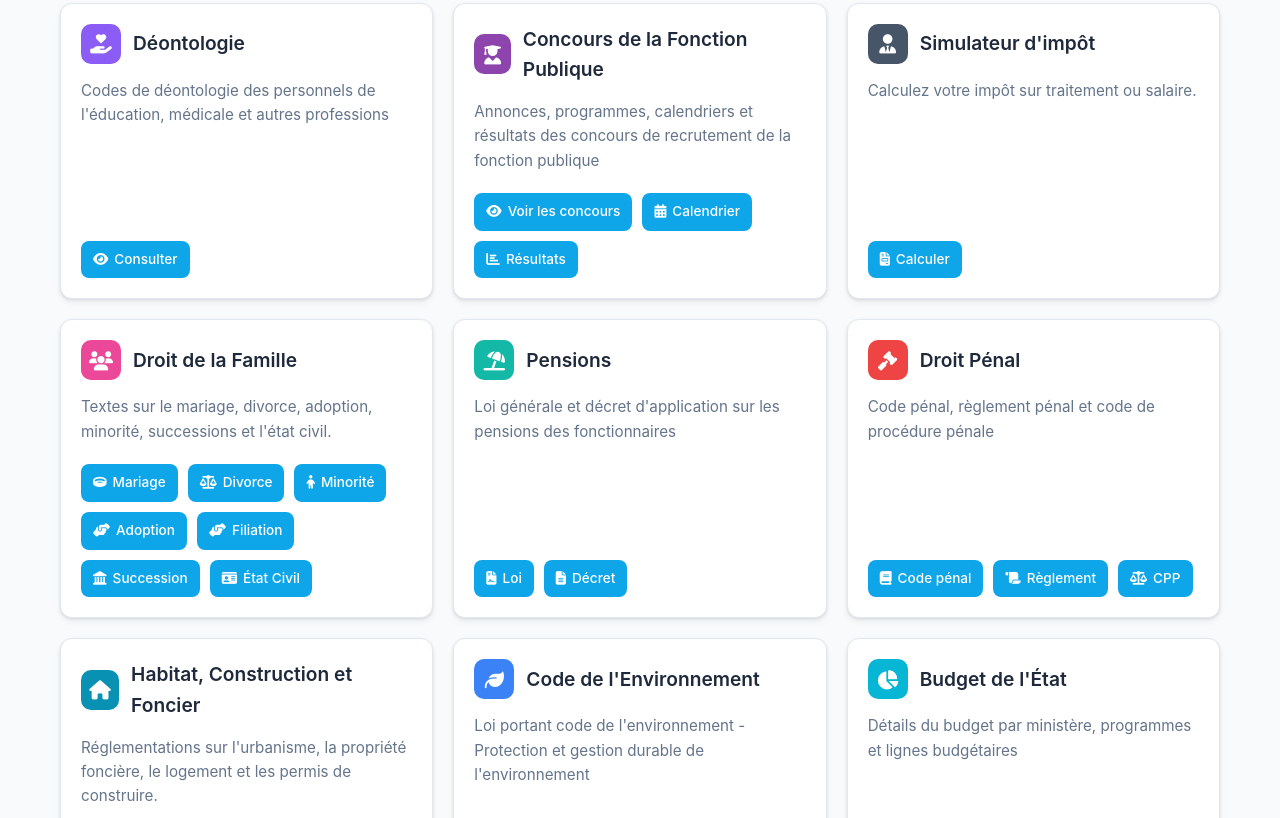
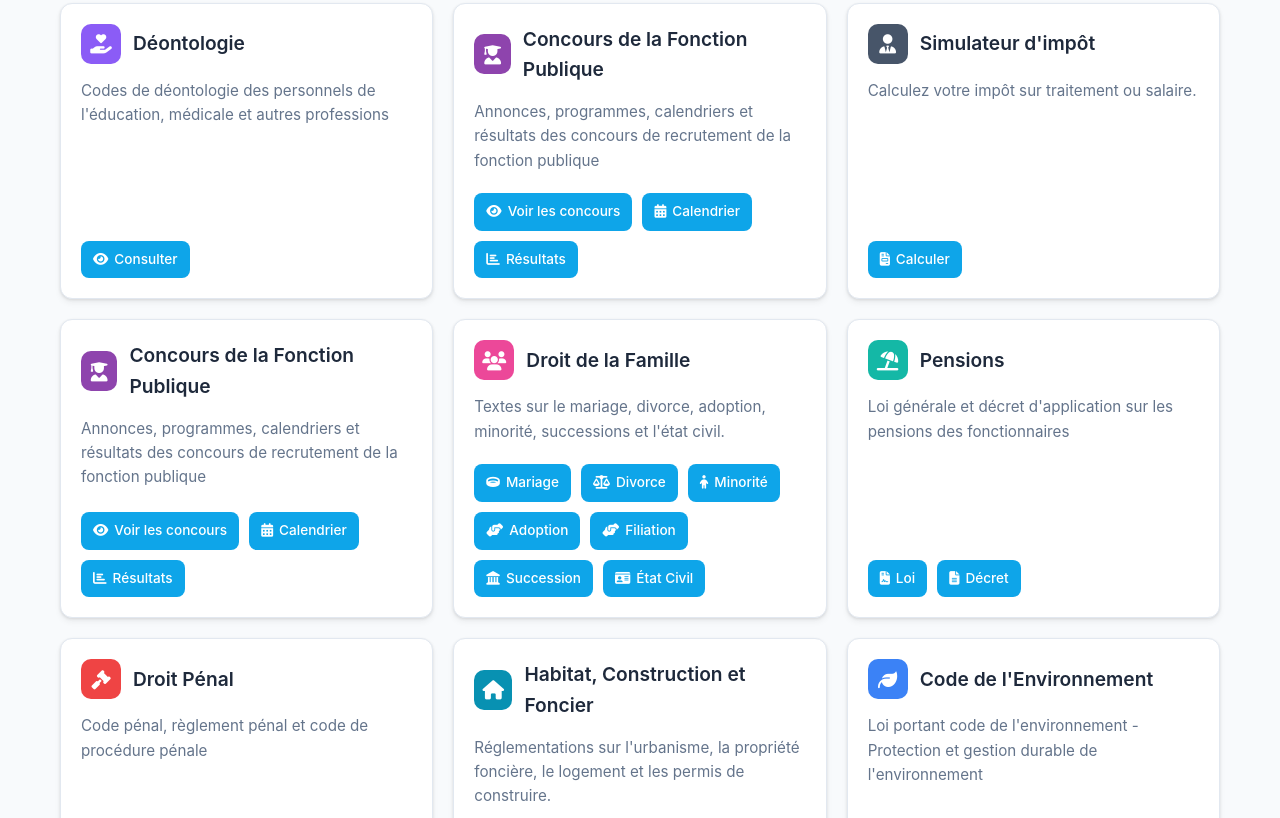
Before and after one commit to Ahel225/mabiblioci, a plain HTML site: page mabiblio/index.html in a window 1280 px wide. Shown: the part 388-1206 px from the top of the page. Drawn offline with Linux system fonts and the light colour scheme.

Commit message:
Add category card for public service competitions
Added a new category card for 'Concours de la Fonction Publique' with links to related pages.

```diff
--- a/mabiblio/index.html
+++ b/mabiblio/index.html
@@ -548,6 +548,26 @@
   <div class="category-buttons">
     <a class="category-link" href="impot.html">
       <i class="fas fa-file-invoice"></i> Calculer
+    </a>
+  </div>
+</div>
+<div class="category-card">
+  <div class="category-header">
+    <div class="category-icon" style="background-color: #8e44ad;">
+      <i class="fas fa-user-graduate"></i>
+    </div>
+    <h3 class="category-title">Concours de la Fonction Publique</h3>
+  </div>
+  <p class="category-desc">Annonces, programmes, calendriers et résultats des concours de recrutement de la fonction publique</p>
+  <div class="category-buttons">
+    <a class="category-link" href="concours.html">
+      <i class="fas fa-eye"></i> Voir les concours
+    </a>
+    <a class="category-link" href="calendrier_concours.html">
+      <i class="fas fa-calendar-alt"></i> Calendrier
+    </a>
+    <a class="category-link" href="resultats_concours.html">
+      <i class="fas fa-chart-bar"></i> Résultats
     </a>
   </div>
 </div>
```
